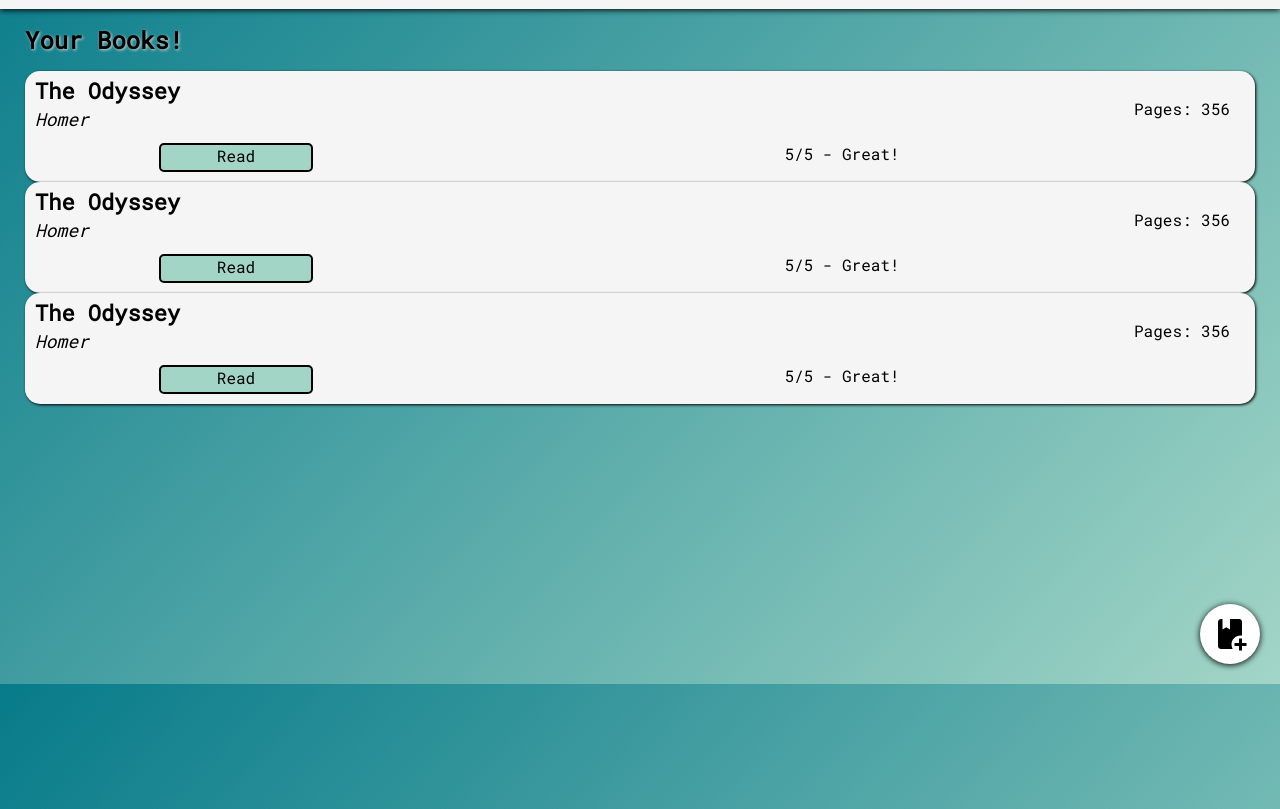
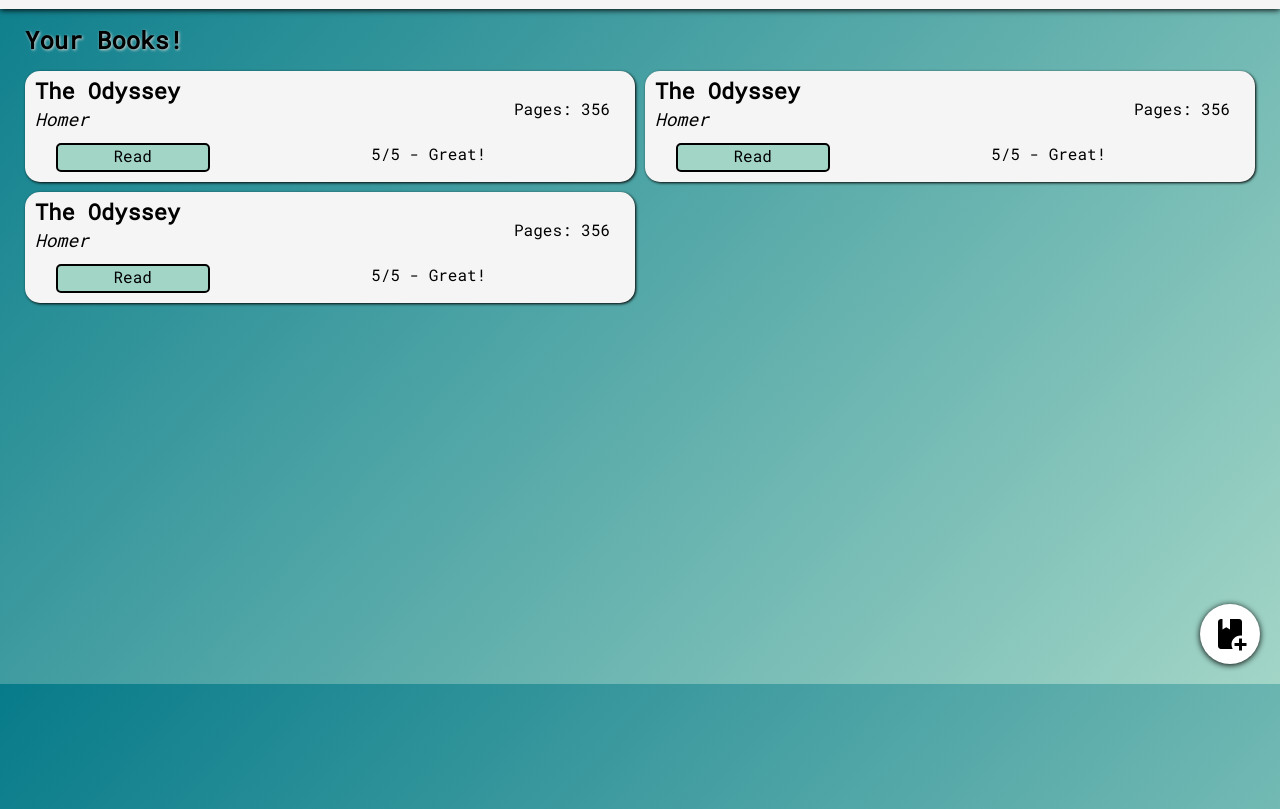
Before and after one commit to MeischkeM91/biblog, a plain HTML site: page index.html in a window 1280 px wide. Shown: the part 116-925 px from the top of the page. Drawn offline with Linux system fonts and the light colour scheme.

Commit message:
Added grid styling to book-list

```diff
--- a/style.css
+++ b/style.css
@@ -66,6 +66,13 @@ html, body{
 }
 /* End Add Book button */
 /* Book list styling */
+.book-list{
+    display: grid;
+    grid-template-columns: repeat(2, 1fr);
+    grid-template-rows: auto;
+    grid-row-gap: 10px;
+    grid-column-gap: 10px;
+}
 .book-list-title{
     font-size: 24px;
     font-weight: bold;
```
